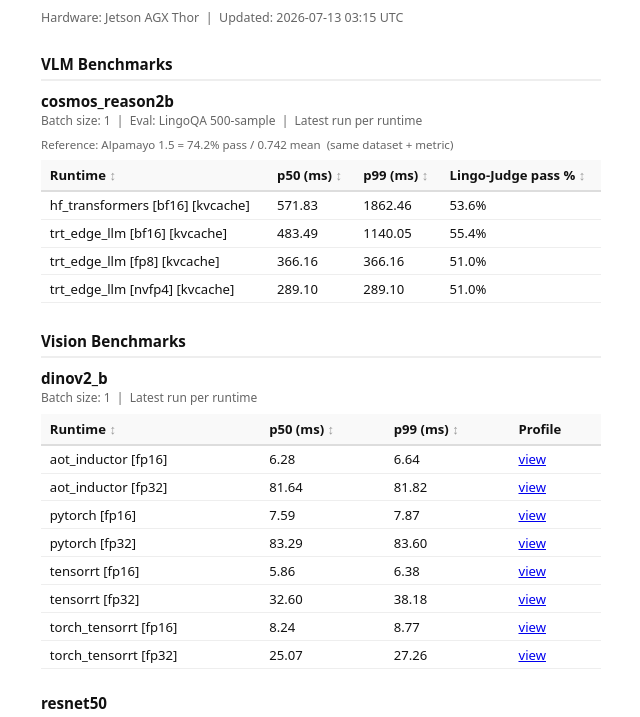
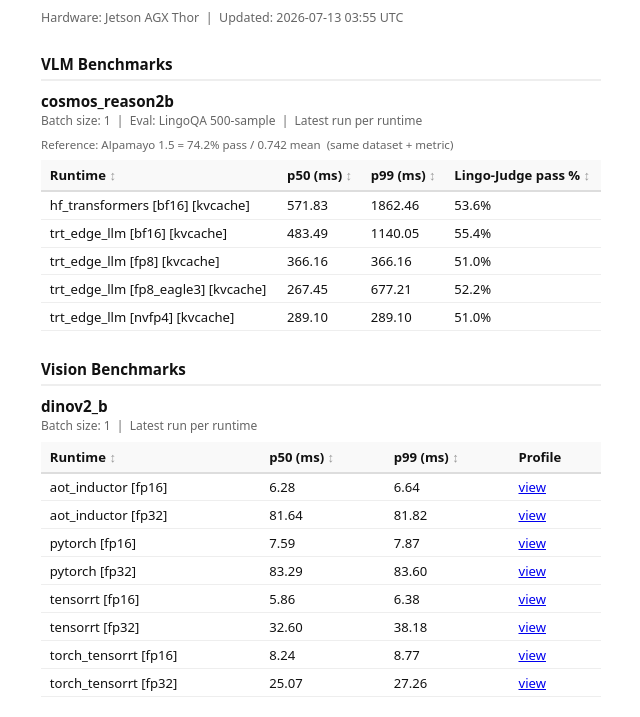
Before and after one commit to saiprakash-c/inference-benchmarks, a plain HTML site: page index.html in a window 1280 px wide. Shown: the part 54-771 px from the top of the page, without its empty margins (319-959 px from the left). Drawn offline with Linux system fonts and the light colour scheme.

Commit message:
deploy: update gh-pages

```diff
--- a/index.html
+++ b/index.html
@@ -29,7 +29,7 @@
 </head>
 <body>
   <h1>Inference Runtime Benchmarks</h1>
-  <p class="meta">Hardware: Jetson AGX Thor &nbsp;|&nbsp; Updated: 2026-07-13 03:15 UTC</p>
+  <p class="meta">Hardware: Jetson AGX Thor &nbsp;|&nbsp; Updated: 2026-07-13 03:55 UTC</p>
 
 
   <h2>VLM Benchmarks</h2>
@@ -68,6 +68,13 @@
             <td>366.16</td>
             <td>366.16</td>
             <td>51.0%</td>
+          </tr>
+
+          <tr>
+            <td>trt_edge_llm [fp8_eagle3] [kvcache]</td>
+            <td>267.45</td>
+            <td>677.21</td>
+            <td>52.2%</td>
           </tr>
 
           <tr>
```
